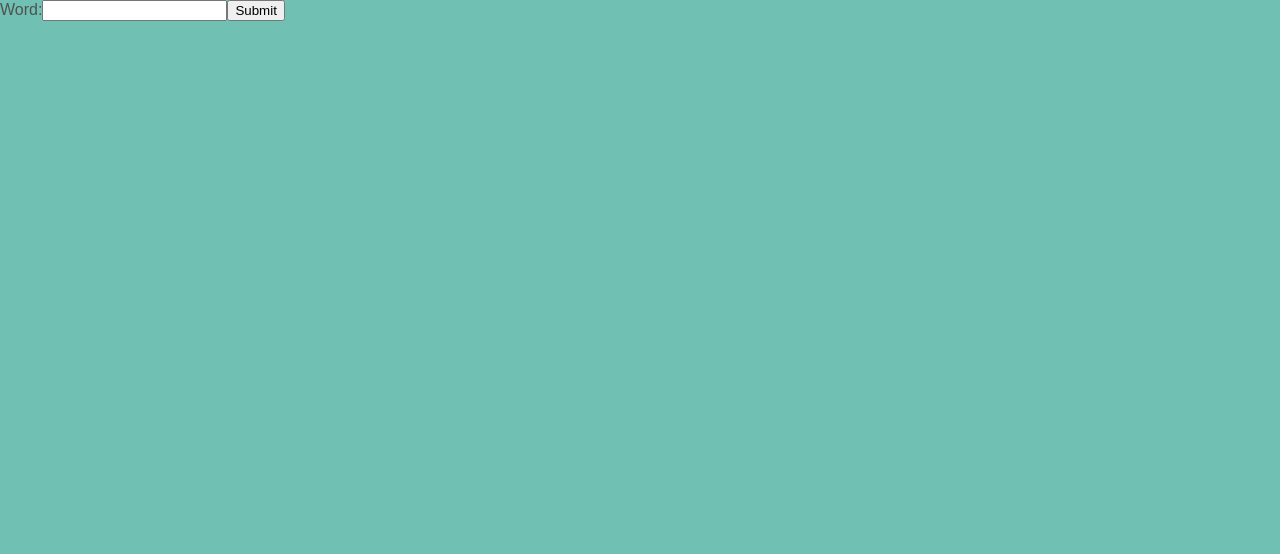
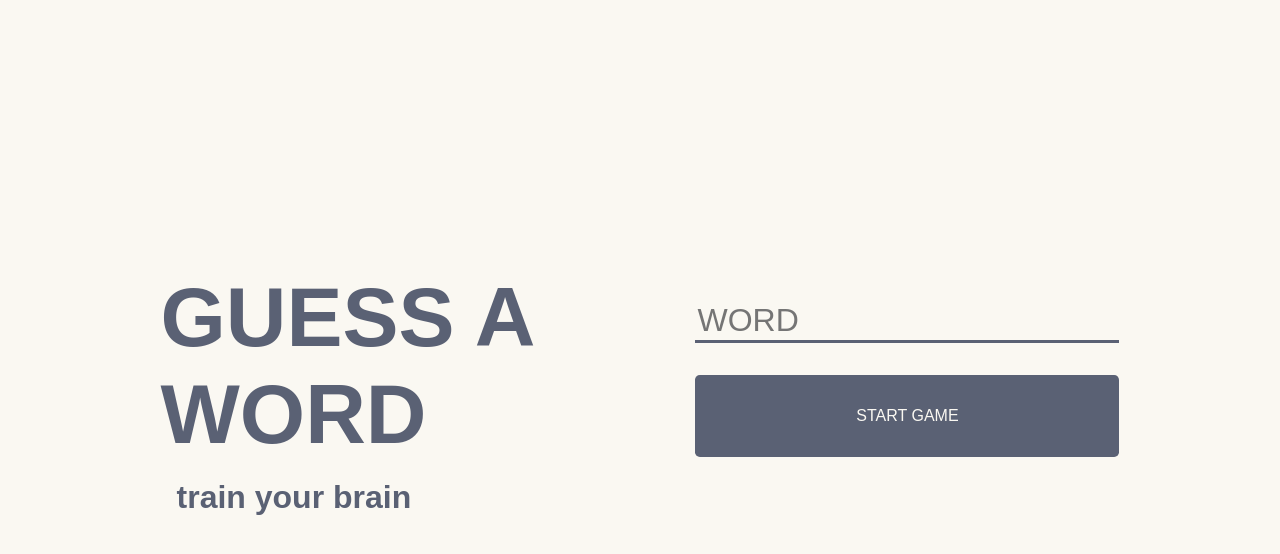
Before and after one commit to aliakseihuk/word-game, a React (Create React App) app: page / in a window 1280 px wide. Shown: the top 554 px of the page. Built offline with nearby package versions, Linux system fonts and the light colour scheme.

Commit message:
style start page

```diff
--- a/src/App.css
+++ b/src/App.css
@@ -1,4 +1,31 @@
 .App {
   flex: 1;
-  background-color: #70c1b3;
+  display: flex;
+  align-items: center;
+  justify-content: center;
+  padding-left: 3em;
+  padding-right: 3em;
+
+  color: #5a6174;
+  background-color: #faf8f2;
 }
+
+.wgInput {
+  border: none;
+  background-color: transparent;
+  font-size: 2em;
+  color: #5a6174;
+  border-bottom: 0.1em solid #5a6174;
+}
+
+.wgInput:focus {
+  outline: none;
+}
+
+.wgButton {
+  padding: 2em 5em;
+  border-radius: 0.3em;
+  color: #faf8f2;
+  background-color: #5a6174;
+  text-align: center;
+}
--- a/src/components/Game.js
+++ b/src/components/Game.js
@@ -62,11 +62,15 @@ class Game extends Component {
         <label>
           Word:
           <input
+            className="wgInput"
             type="text"
             value={this.state.word}
             onChange={this.handleWordChange}
+            placeholder="WORD"
           />
-          <input type="submit" onClick={this.onWordSubmit} />
+          <div className="wgButton" onClick={this.onWordSubmit}>
+            CHECK WORD
+          </div>
         </label>
         <button onClick={this.onShuffle}>Shuffle</button>
       </div>
--- /dev/null
+++ b/src/components/Start.css
@@ -0,0 +1,30 @@
+.start {
+  display: flex;
+}
+
+.start .info {
+  margin: 5em;
+  display: flex;
+  flex-direction: column;
+  justify-content: center;
+  align-items: flex-start;
+  color: #5a6174;
+}
+
+.start .info h1 {
+  margin: 0;
+  font-size: 5.25em;
+}
+
+.start .info h2 {
+  margin: 0.5em;
+  font-size: 2em;
+}
+
+.start .action {
+  margin: 7em 5em;
+}
+
+.start .action .wgInput {
+  margin-bottom: 1em;
+}
--- a/src/components/Start.js
+++ b/src/components/Start.js
@@ -2,6 +2,7 @@ import React, { Component } from 'react';
 import { connect } from 'react-redux';
 
 import { setWord } from '../actions';
+import './Start.css';
 
 class Start extends Component {
   constructor(props) {
@@ -14,7 +15,7 @@ class Start extends Component {
   }
 
   handleChange(event) {
-    this.setState({ inputValue: event.target.value });
+    this.setState({ inputValue: event.target.value.toUpperCase() });
   }
 
   handleSubmit(event) {
@@ -24,17 +25,26 @@ class Start extends Component {
 
   render() {
     return (
-      <form onSubmit={this.handleSubmit}>
-        <label>
-          Word:
+      <section className="start">
+        <section className="info">
+          <h1>
+            GUESS A<br />WORD
+          </h1>
+          <h2>train your brain</h2>
+        </section>
+        <section className="action">
           <input
+            className="wgInput"
             type="text"
             value={this.state.inputValue}
             onChange={this.handleChange}
+            placeholder="WORD"
           />
-          <input type="submit" value="Submit" />
-        </label>
-      </form>
+          <div className="wgButton" onClick={this.handleSubmit}>
+            START GAME
+          </div>
+        </section>
+      </section>
     );
   }
 }
```
